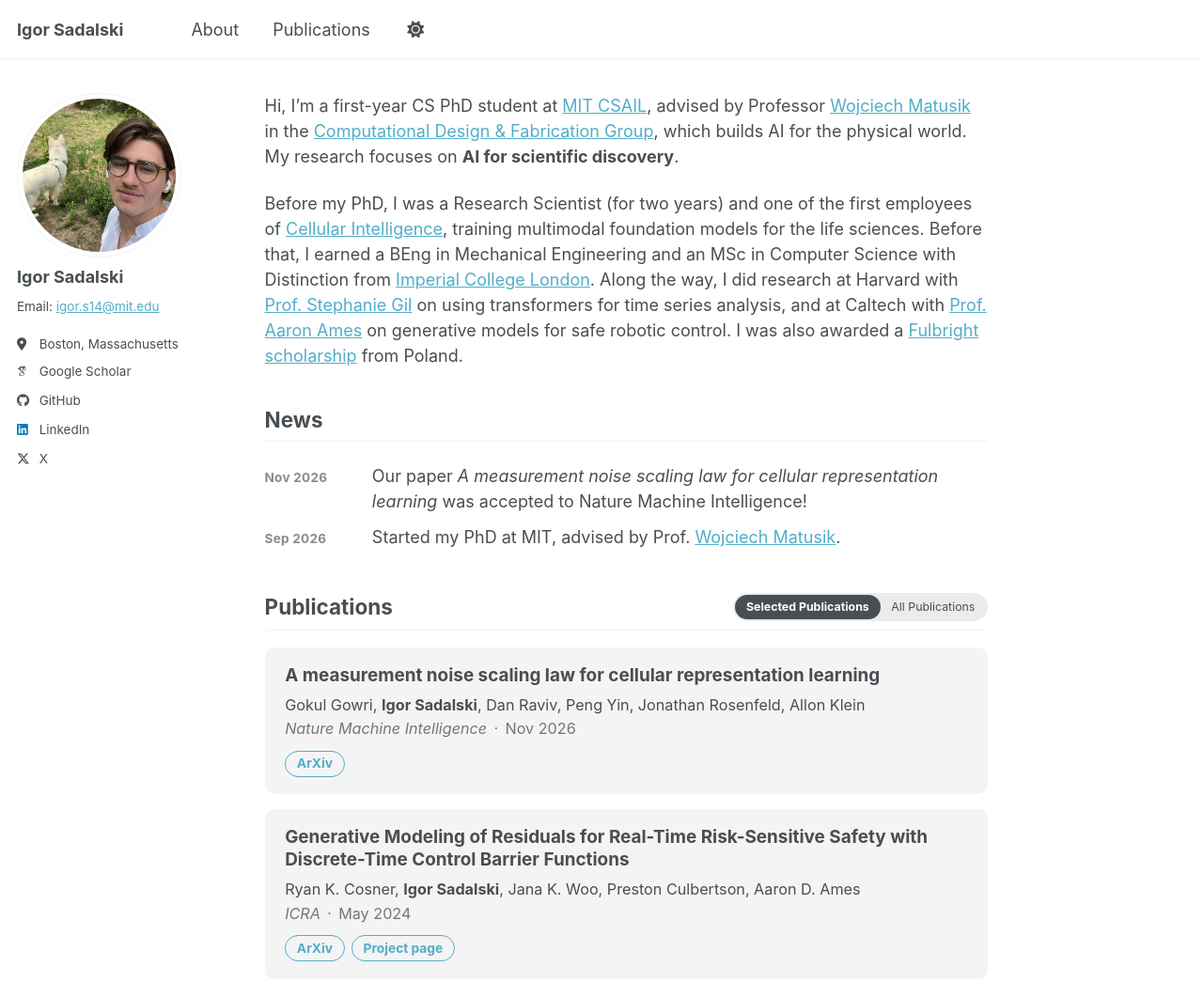
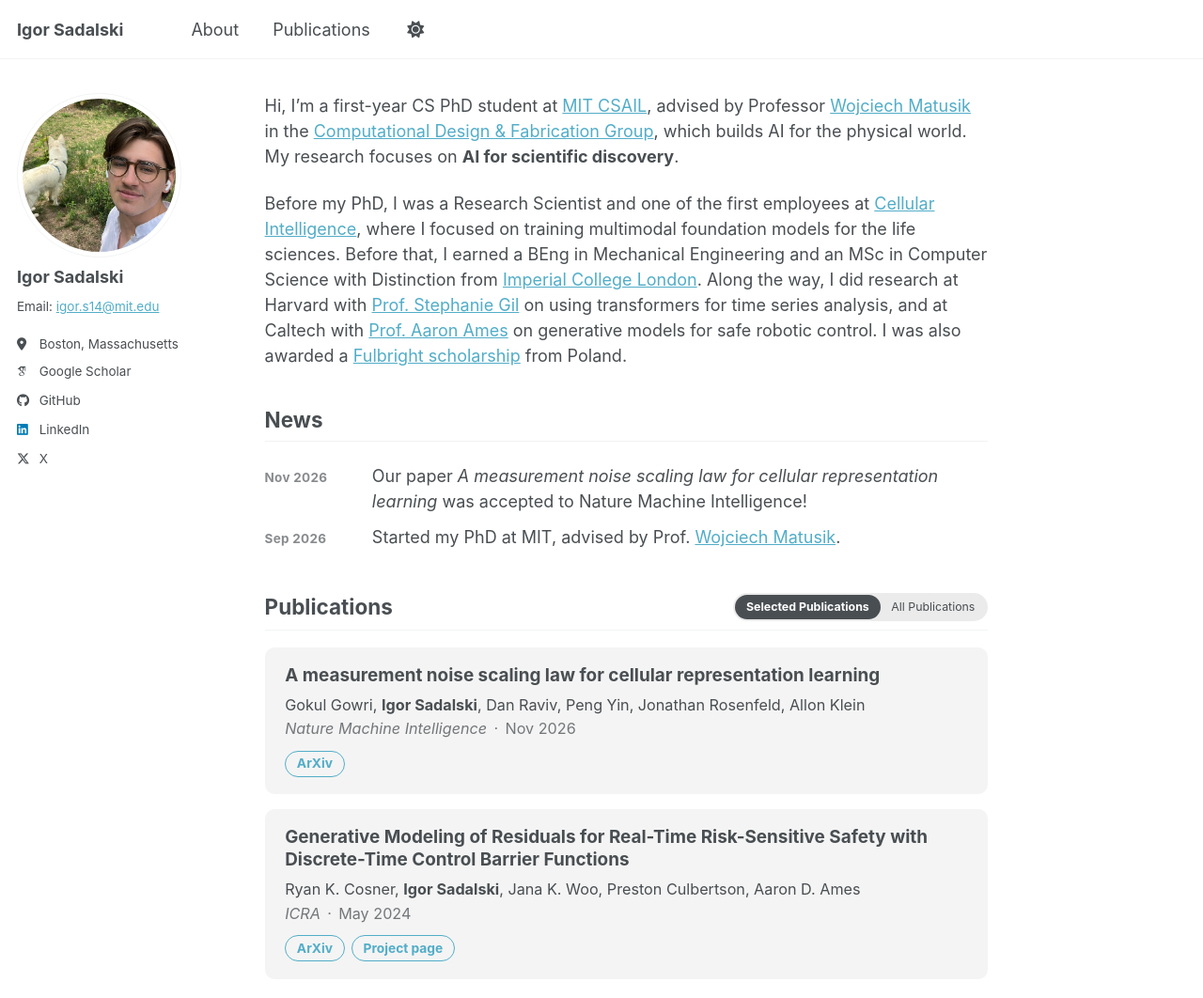
Before and after one commit to igor-sadalski/igor-sadalski.github.io, a Jekyll site: the page built from index.md, in a window 1280 px wide and 1084 px high. Shown: the top 1062 px of the window at 94% size. Built offline with Jekyll 4.4.1, drawn with Linux system fonts in a browser that asks for light colours; some web fonts are replaced; a script bundle is joined from its source files by our own code; library files that are not in the unit come from our copies.

Commit message:
Reword the Cellular Intelligence sentence
Co-Authored-By: Claude Fable 5.1 <noreply@anthropic.com>

```diff
--- a/index.md
+++ b/index.md
@@ -16,7 +16,7 @@ redirect_from:
 
 Hi, I'm a first-year CS PhD student at [MIT CSAIL](https://www.csail.mit.edu/), advised by Professor [Wojciech Matusik](https://people.csail.mit.edu/wojciech/) in the [Computational Design & Fabrication Group](https://cdfg.mit.edu/), which builds AI for the physical world. My research focuses on **AI for scientific discovery**.
 
-Before my PhD, I was a Research Scientist (for two years) and one of the first employees of [Cellular Intelligence](https://www.cellularintelligence.com/), training multimodal foundation models for the life sciences. Before that, I earned a BEng in Mechanical Engineering and an MSc in Computer Science with Distinction from [Imperial College London](https://www.imperial.ac.uk/). Along the way, I did research at Harvard with [Prof. Stephanie Gil](https://seas.harvard.edu/person/stephanie-gil) on using transformers for time series analysis, and at Caltech with [Prof. Aaron Ames](http://ames.caltech.edu/) on generative models for safe robotic control. I was also awarded a [Fulbright scholarship](https://fulbright.edu.pl/laureates-of-the-fulbright-graduate-student-award-2025-26/) from Poland.
+Before my PhD, I was a Research Scientist and one of the first employees at [Cellular Intelligence](https://www.cellularintelligence.com/), where I focused on training multimodal foundation models for the life sciences. Before that, I earned a BEng in Mechanical Engineering and an MSc in Computer Science with Distinction from [Imperial College London](https://www.imperial.ac.uk/). Along the way, I did research at Harvard with [Prof. Stephanie Gil](https://seas.harvard.edu/person/stephanie-gil) on using transformers for time series analysis, and at Caltech with [Prof. Aaron Ames](http://ames.caltech.edu/) on generative models for safe robotic control. I was also awarded a [Fulbright scholarship](https://fulbright.edu.pl/laureates-of-the-fulbright-graduate-student-award-2025-26/) from Poland.
 
 </section>
 
```
